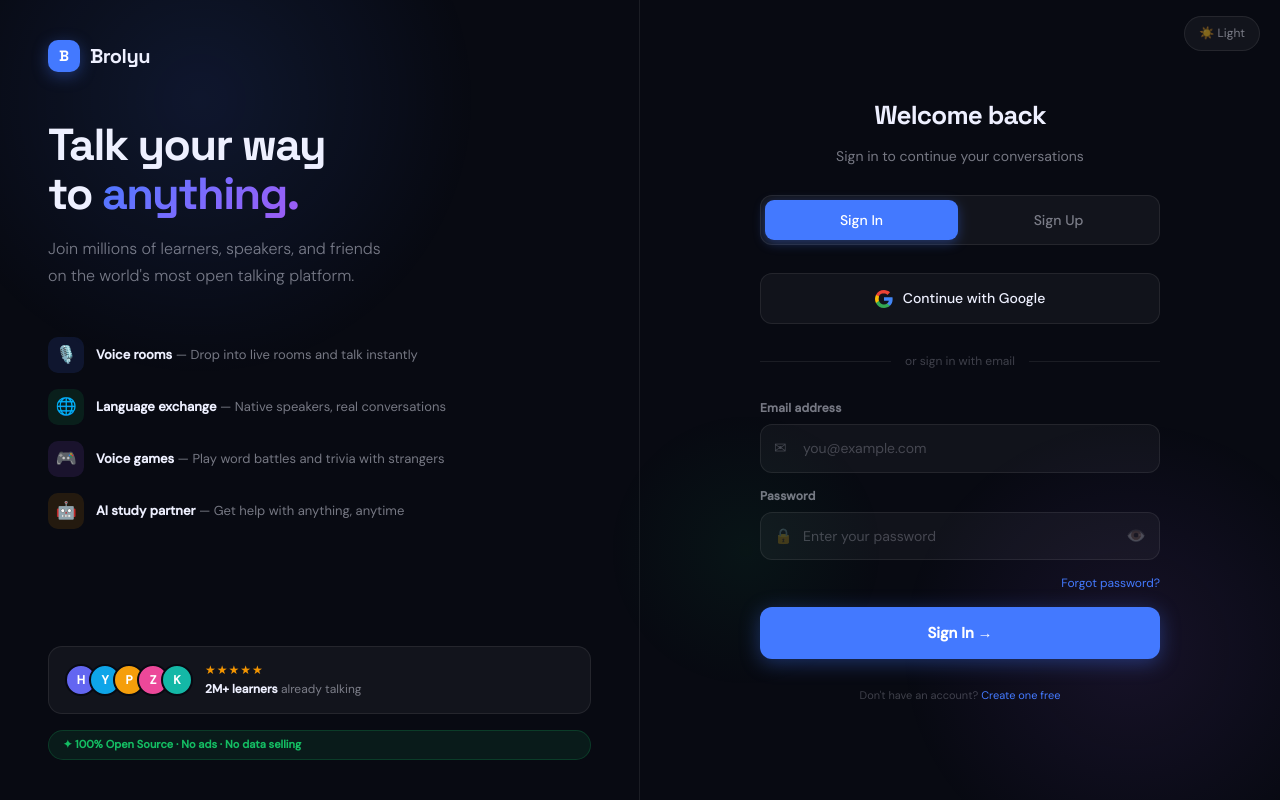
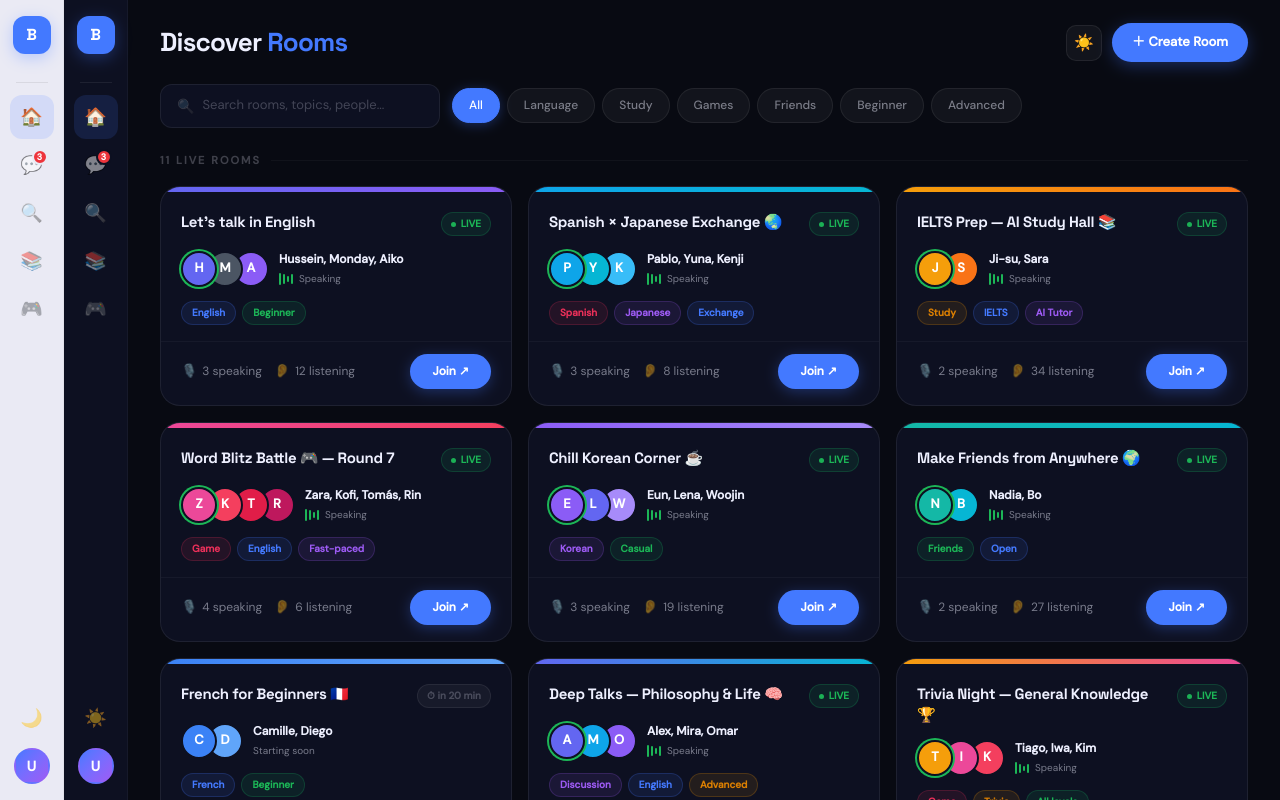
Before and after one commit to rzkadltm/brolyu-web, a React (Vite) app: page /app in a window 1280 px wide. Before the commit this address led to /auth. Built offline with nearby package versions, Linux system fonts and the light colour scheme.

Commit message:
chore(routing): remove auth guard for prototype access
Skip authentication check on /app, /messages, and /room/:id
to allow direct access during prototype development.

```diff
--- a/src/App.tsx
+++ b/src/App.tsx
@@ -1,16 +1,10 @@
-import { BrowserRouter, Navigate, Route, Routes, useParams } from 'react-router-dom'
+import { BrowserRouter, Route, Routes, useParams } from 'react-router-dom'
 import AppShell from './layouts/AppShell'
 import HomePage from './prototypes/HomePage'
 import AuthPage from './prototypes/AuthPage'
 import AppPage from './prototypes/AppPage'
 import MessagesPage from './prototypes/MessagesPage'
 import RoomPage from './prototypes/RoomPage'
-
-function ProtectedRoute({ children }: { children: React.ReactNode }) {
-  const token = localStorage.getItem('auth_token')
-  if (!token) return <Navigate to="/auth" replace />
-  return <>{children}</>
-}
 
 function RoomPageKeyed() {
   const { id } = useParams()
@@ -23,13 +17,7 @@ function App() {
       <Routes>
         <Route path="/" element={<HomePage />} />
         <Route path="/auth" element={<AuthPage />} />
-        <Route
-          element={
-            <ProtectedRoute>
-              <AppShell />
-            </ProtectedRoute>
-          }
-        >
+        <Route element={<AppShell />}>
           <Route path="/app" element={<AppPage />} />
           <Route path="/messages" element={<MessagesPage />} />
           <Route path="/room/:id" element={<RoomPageKeyed />} />
```
